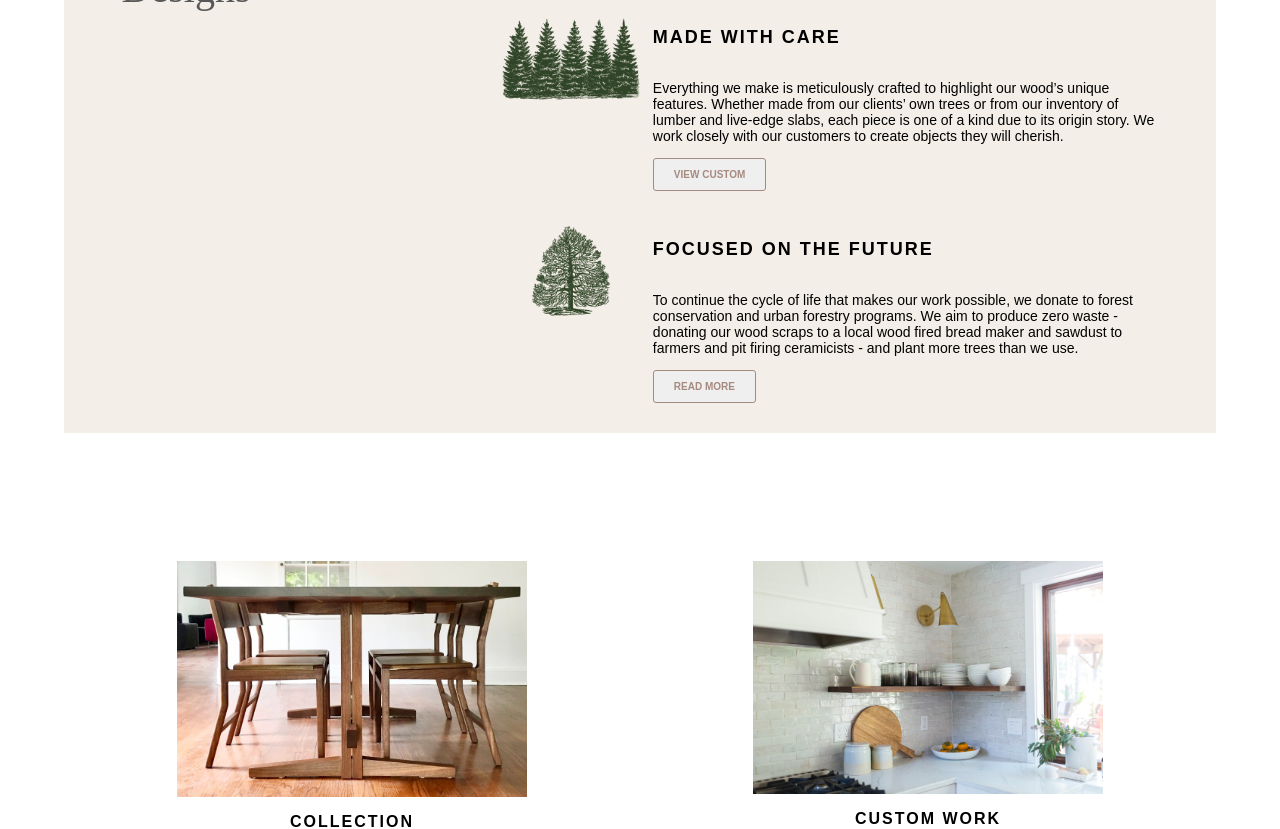
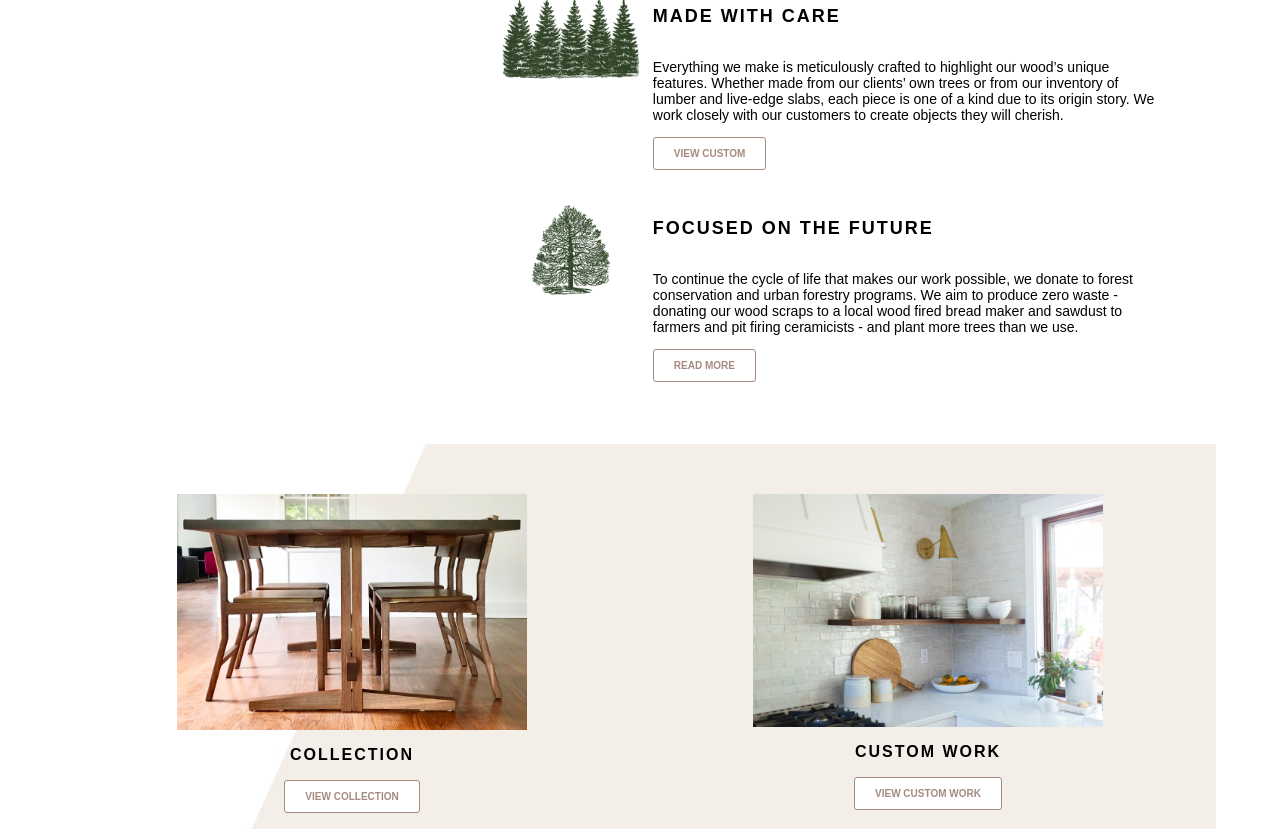
Before and after one commit to spenhappenin/wood-works-by-reese, a React (Create React App) app: page / in a window 1280 px wide. Shown: the part 1400-2229 px from the top of the page. Built offline with nearby package versions, Linux system fonts and the light colour scheme; a web font is replaced by a local one.

Commit message:
add background images to home sections

```diff
--- a/src/components/root/DescriptionSection.js
+++ b/src/components/root/DescriptionSection.js
@@ -5,6 +5,7 @@ import styled from 'styled-components';
 import tree1 from '../../images/tree1.png';
 import tree2 from '../../images/tree2.png';
 import tree3 from '../../images/tree3.png';
+import background from '../../images/description-background.jpg';
 import { Button, Text, } from '../../styles/shared';
 
 const descriptions = [
@@ -44,8 +45,14 @@ const DescriptionSection = () => {
 const Container = styled.div`
   display: flex;
   justify-content: space-around;
-  background: #f3eee7;
-  padding: 0 5%;
+  background-image: url(${background});
+  background-position: top;
+  padding: 55px 5% 0 5%;
+
+  @media (max-width: 1100px) {
+    background-position: unset;
+    background-position-y: bottom;
+  }
 
   @media (max-width: 750px) {
     flex-direction: column;
--- a/src/components/root/Home.js
+++ b/src/components/root/Home.js
@@ -22,7 +22,7 @@ const HeroBanner = styled.img`
 `;
 
 const Br = styled.div`
-  padding: 4rem 0;
+  padding: 1rem 0;
 `;
 
 export default Home;
--- a/src/components/root/WorkTypeSection.js
+++ b/src/components/root/WorkTypeSection.js
@@ -2,6 +2,7 @@ import React from 'react';
 
 import styled from 'styled-components';
 
+import background from '../../images/work-background.jpg';
 import collectionImage from '../../images/collection-image.png';
 import customImage from '../../images/custom-image.png';
 import { Button, Text, } from '../../styles/shared';
@@ -30,6 +31,10 @@ const WorkTypeSection = () => {
 const Container = styled.div`
   display: flex;
   justify-content: space-around;
+  background-image: url(${background});
+  /* background-position: left; */
+  background-position-y: top;
+  padding: 50px 0;
 
   @media (max-width: 800px) {
     flex-direction: column;
--- a/src/components/shared/Navbar.js
+++ b/src/components/shared/Navbar.js
@@ -26,7 +26,7 @@ const Navbar = () => {
         <>
           { navLinks.map( ({ title, path, }) => (
             <MobileNavItem>
-              <NavItem to={path}>{ title }</NavItem>
+              <NavItem to={path} onClick={() => setShowMobileMenu(false)}>{ title }</NavItem>
             </MobileNavItem>
           ))}
         </>
@@ -63,7 +63,7 @@ const NavContainer = styled.div`
   flex-direction: column;
   align-items: center;
   justify-content: center;
-  margin: 10px 0 0 0;
+  margin: 30px 0 0 0;
   padding: 0 100px 0 100px;
 
   @media (max-width: 600px) {
--- a/src/styles/shared.js
+++ b/src/styles/shared.js
@@ -9,6 +9,7 @@ export const Button = styled.button`
   font-weight: bold;
   text-transform: uppercase;
   border-radius: 3px;
+  background: #fff;
   cursor: pointer;
   transition: background 0.3s ease;
 
```
Also changed, not shown: src/images/description-background.jpg (added), src/images/work-background.jpg (added).
